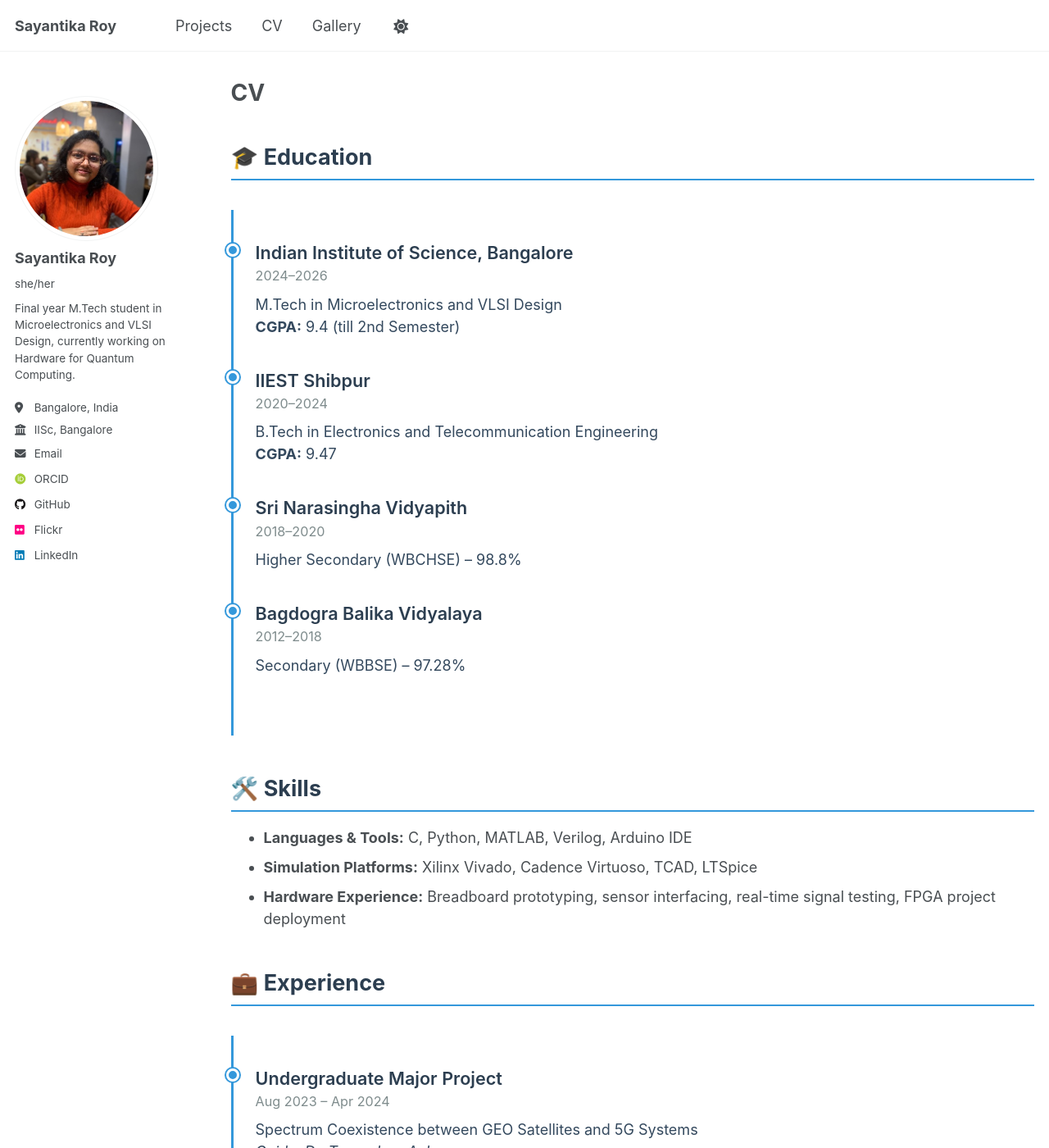
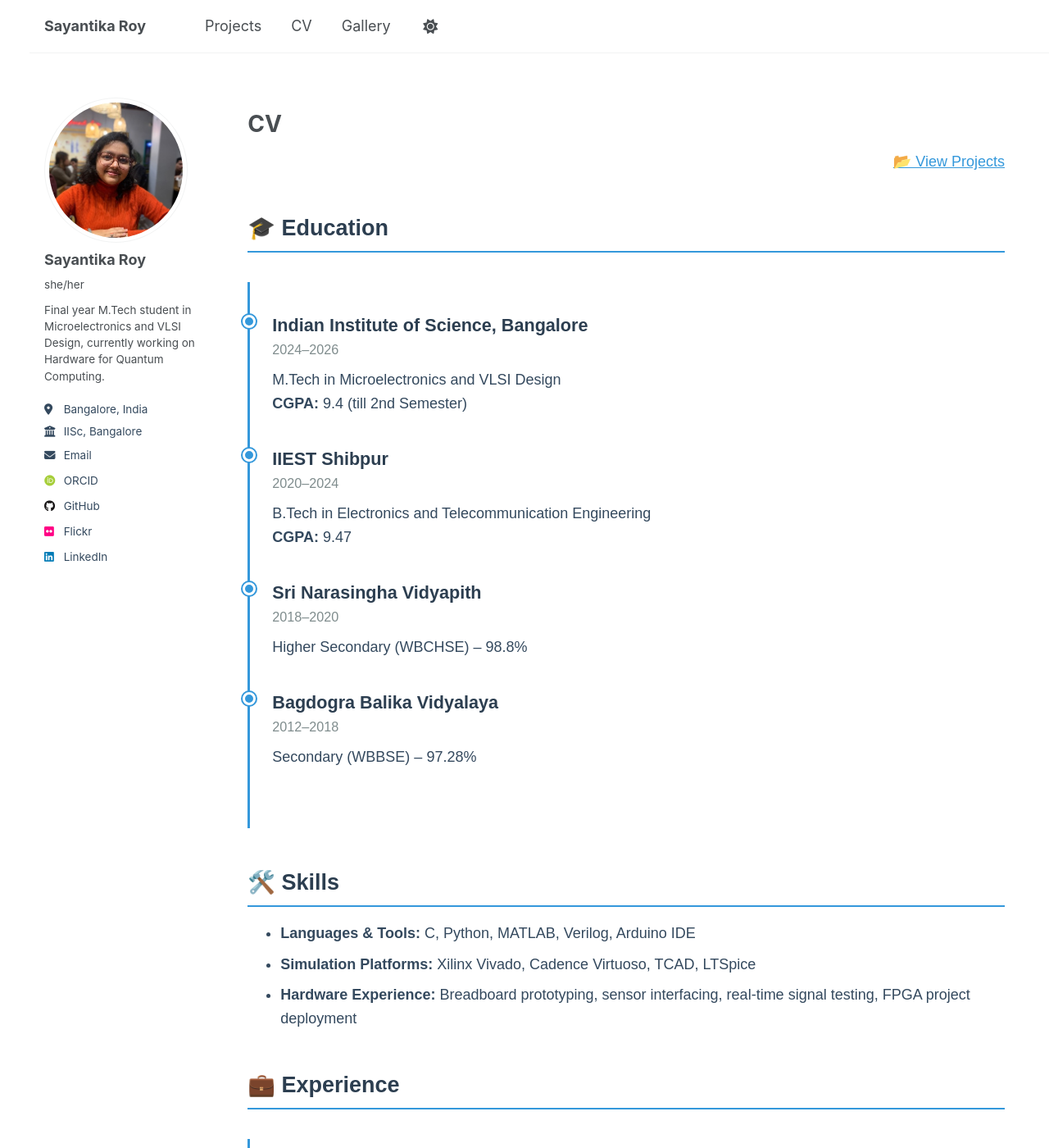
Before and after one commit to sayo-134/sayantika-roy.github.io, a Jekyll site: the page built from _pages/cv.html, in a window 1280 px wide and 1400 px high. Shown: the whole window at 82% size. Built offline with Jekyll 4.4.1, drawn with Linux system fonts in a browser that asks for light colours; some web fonts are replaced; a style sheet for code colours, icons or effects is not loaded.

Commit message:
edited about.md and cv.html

```diff
--- a/_pages/cv.html
+++ b/_pages/cv.html
@@ -9,8 +9,13 @@ redirect_from:
 
 {% include base_path %}
 
-<link rel="stylesheet" href="https://cdnjs.cloudflare.com/ajax/libs/font-awesome/6.4.0/css/all.min.css" integrity="sha512-dOx0x3ZdEWrHgl9zUn35apLfbsfZ5Pa4f+w0mReXzqmeMRBp6qBd8AYe0/SC4y6WlZ8zNUz50rYQq+K8p6JgOQ==" crossorigin="anonymous" referrerpolicy="no-referrer" />
-
+<!DOCTYPE html>
+<html lang="en">
+<head>
+  <meta charset="UTF-8">
+  <title>Sayantika Roy – Academic CV</title>
+  <meta name="viewport" content="width=device-width, initial-scale=1">
+  <link rel="stylesheet" href="https://cdnjs.cloudflare.com/ajax/libs/font-awesome/6.4.0/css/all.min.css" crossorigin="anonymous" referrerpolicy="no-referrer" />
   <style>
     :root {
       --timeline-line: #3498db;
@@ -32,17 +37,36 @@ redirect_from:
       }
     }
 
+    body {
+      font-family: sans-serif;
+      margin: 2rem;
+      background-color: transparent;
+      line-height: 1.6;
+    }
+
+    .section-header {
+      font-size: 1.5rem;
+      color: var(--text-primary);
+      font-weight: bold;
+      margin-top: 2.5rem;
+      margin-bottom: 1rem;
+      border-bottom: 2px solid var(--section-border);
+      padding-bottom: 0.3rem;
+    }
+
     .timeline {
       position: relative;
       padding: 2rem 0;
       margin: 2rem 0;
       border-left: 3px solid var(--timeline-line);
     }
+
     .timeline-item {
       margin-bottom: 2rem;
       padding-left: 1.5rem;
       position: relative;
     }
+
     .timeline-item::before {
       content: "";
       position: absolute;
@@ -55,30 +79,43 @@ redirect_from:
       border: 3px solid white;
       box-shadow: 0 0 0 2px var(--timeline-dot);
     }
+
     .timeline-title {
       font-size: 1.2rem;
       font-weight: 600;
       color: var(--text-primary);
     }
+
     .timeline-date {
       font-size: 0.9rem;
       color: var(--text-secondary);
       margin-bottom: 0.5rem;
     }
+
     .timeline-desc {
       color: var(--text-muted);
-  line-height: 1.5;
     }
-.section-header {
-  font-size: 1.5rem;
-  color: var(--text-primary);
-  font-weight: bold;
-  margin-top: 2.5rem;
-  margin-bottom: 1rem;
-  border-bottom: 2px solid var(--section-border);
-  padding-bottom: 0.3rem;
+
+    ul {
+      color: var(--text-muted);
+    }
+
+    a {
+      color: var(--timeline-line);
+      text-decoration: none;
+    }
+
+    a:hover {
+      text-decoration: underline;
     }
   </style>
+</head>
+<body>
+
+<!-- Optional: Add a header or navigation -->
+<p style="text-align:right;">
+  <a href="projects.html" target="_blank">📂 View Projects</a>
+</p>
 
 <div class="section-header">🎓 Education</div>
 <div class="timeline">
@@ -192,3 +229,6 @@ redirect_from:
     <div class="timeline-desc">Taught basic C to students from Class V–X</div>
   </div>
 </div>
+
+</body>
+</html>
```
Also changed, not shown: _pages/about.md (+10 -7 lines). Lines whose indentation alone changed are shown as unchanged.
